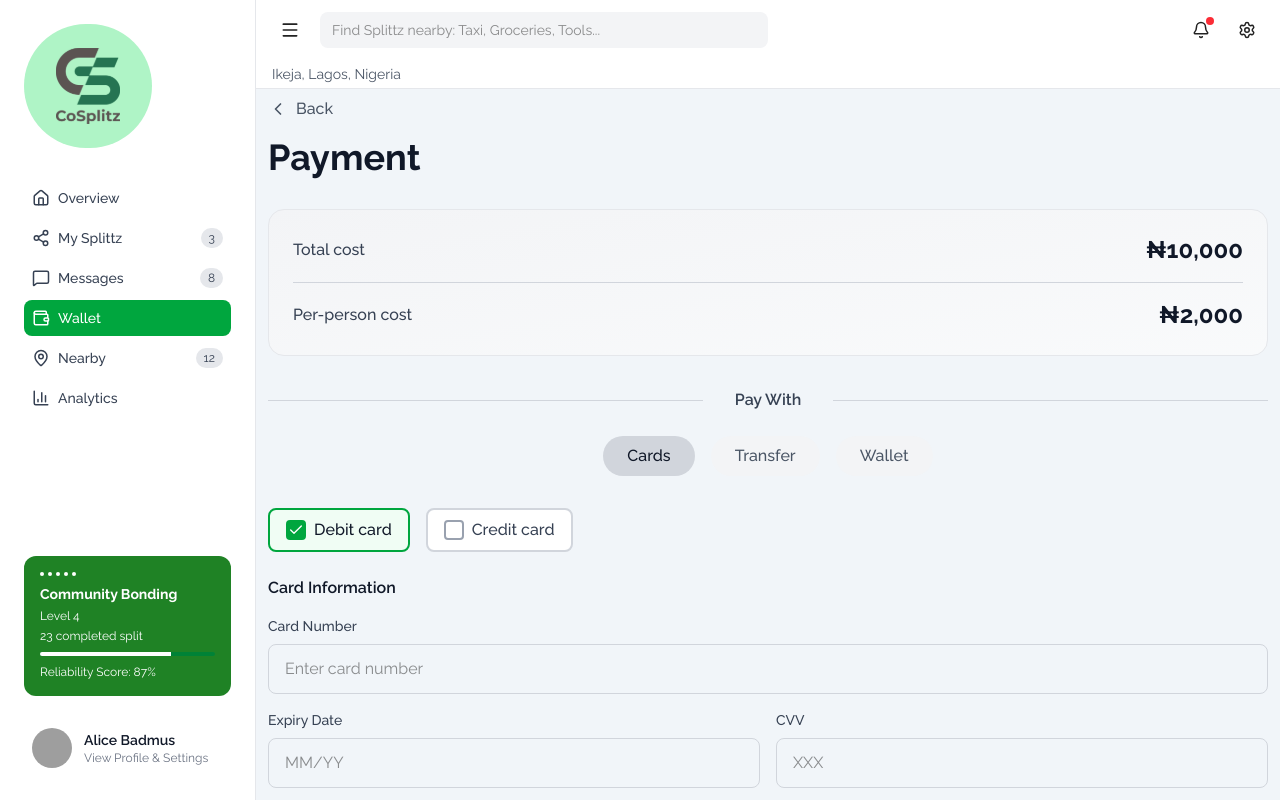
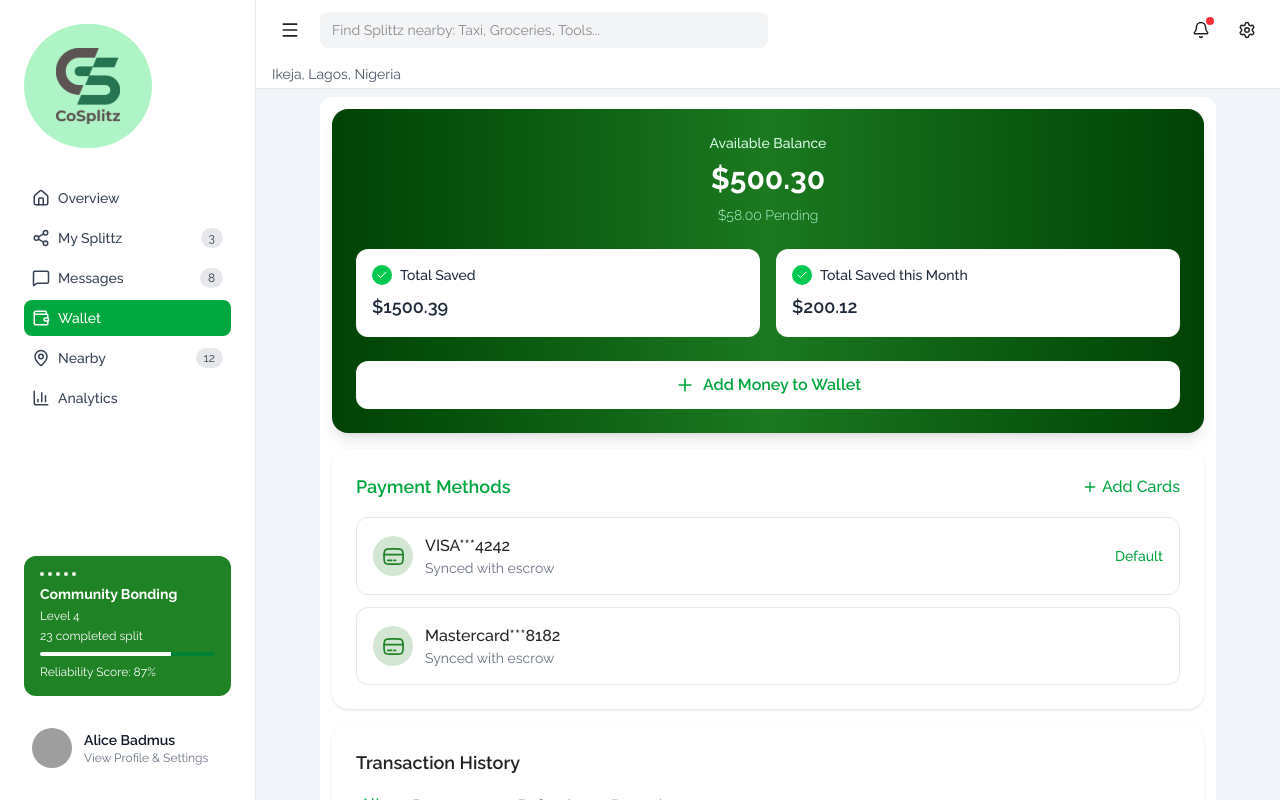
Before and after one commit to mateenOlalekan/Cosplitz-Frontend, a React (Vite) app: page /dashboard/payment in a window 1280 px wide. Built offline with nearby package versions, Linux system fonts and the light colour scheme; grey boxes are pictures that could not be loaded.

Commit message:
update new

```diff
--- a/src/App.jsx
+++ b/src/App.jsx
@@ -62,8 +62,8 @@ export default function App() {
             <Route index element={<Overview />} />
             <Route path="analytics" element={<Analytics />} />
             <Route path="create-split" element={<CreateSplitzPage />} />
-            <Route path="wallet" element={<Wallet />} />
-            <Route path="payment" element={<Payment />} />
+            <Route path="payment" element={<Wallet />} />
+            <Route path="wallet" element={<Payment />} />
             <Route path="notification" element={<Notification />} />
 
             {/* Nested Settings Routes */}
--- a/src/pages/Dashboard/CreateSplitz.jsx
+++ b/src/pages/Dashboard/CreateSplitz.jsx
@@ -49,7 +49,7 @@ const CreateSplitzPage = () => {
 
   return (
     <div className="min-h-screen">
-      <main className="p-4 bg-white max-w-5xl mx-auto">
+      <main className="p-4 bg-white max-w-4xl mx-auto rounded-xl">
 
 
         {/* Form Sections */}
@@ -63,7 +63,7 @@ const CreateSplitzPage = () => {
     Back
   </button>
 
-  <h1 className="text-3xl font-bold text-gray-900">Create Splittz</h1>
+  <h1 className="text-3xl font-bold text-gray-900 my-2">Create Splittz</h1>
 
   <p className="opacity-0">placeholder</p>
 </div>
--- a/src/pages/Dashboard/Wallet.jsx
+++ b/src/pages/Dashboard/Wallet.jsx
@@ -5,7 +5,7 @@ export default function Wallet() {
   return (
     <div className="min-h-screen ">
       <div className="max-w-4xl mx-auto space-y-6">
-        <div className="bg-white rounded-xl flex flex-col gap-2 p-3">
+        <div className="bg-white rounded-xl flex flex-col space-y-4 p-3">
         <div className="bg-gradient-to-r from-[#014205] via-[#01F8225] via-[#1B7920] to-[#014205] rounded-2xl p-6 text-white shadow-lg">
           <p className="text-green-100 text-sm font-medium text-center">Available Balance</p>
           <div className="text-3xl font-bold text-center my-2">$500.30</div>
```
